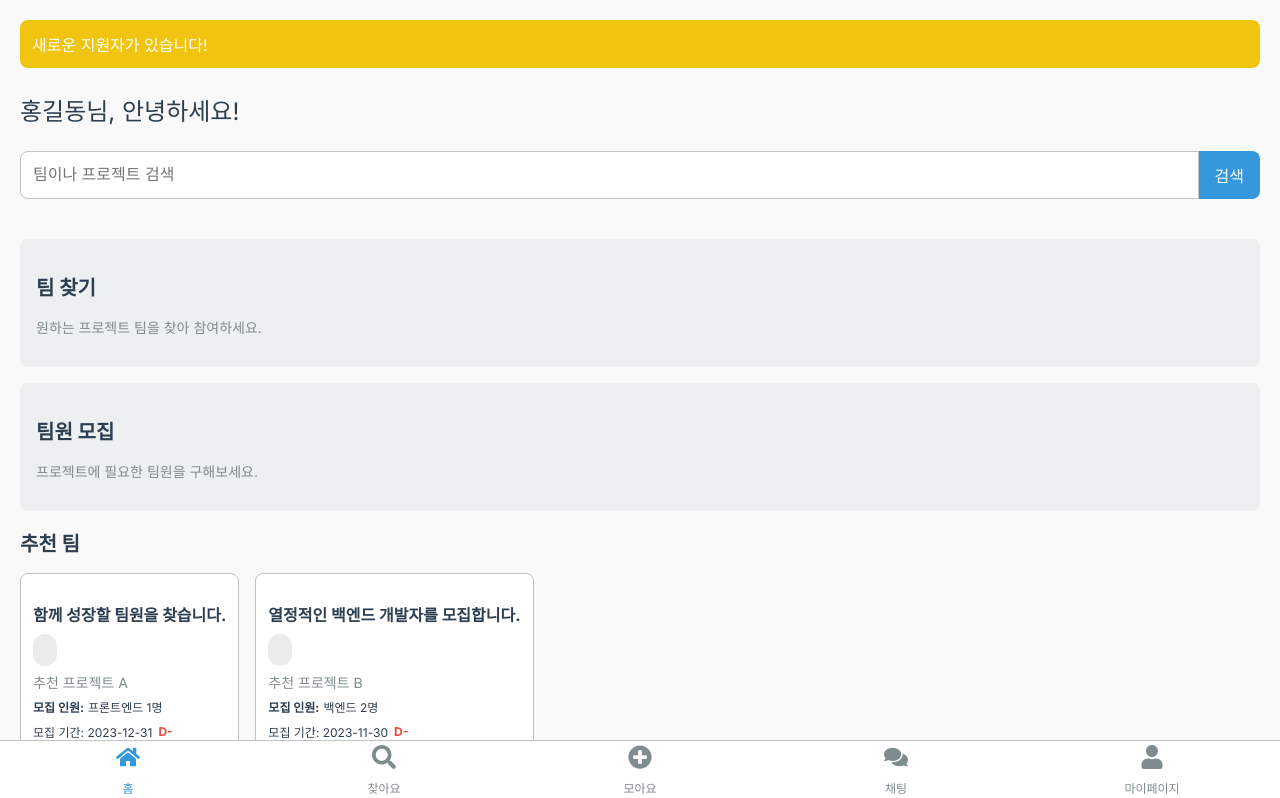
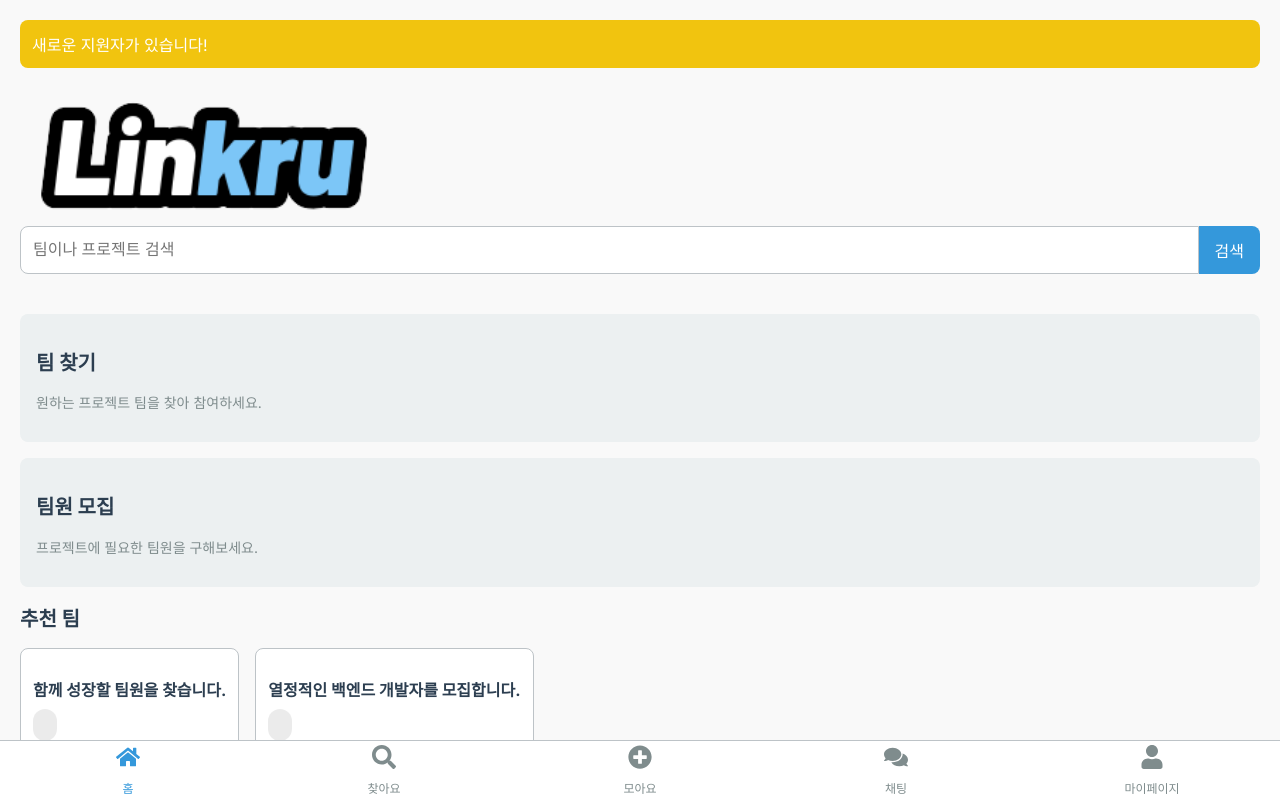
Before and after one commit to LucktoneSyndrom/syndrome-web, a Next.js app: page / in a window 1280 px wide. Shown: the top 798 px of the page. Built offline with nearby package versions, Linux system fonts and the light colour scheme.

Commit message:
feat: 로고 추가

```diff
--- a/src/app/page.tsx
+++ b/src/app/page.tsx
@@ -1,36 +1,37 @@
 // src/app/page.tsx
-'use client';
+"use client";
 
-import React, { useState } from 'react';
-import styles from './HomePage.module.css';
-import { useRouter } from 'next/navigation';
-import { FaSearch, FaPlusCircle, FaComments, FaUser } from 'react-icons/fa';
-import TeamCard from '../components/TeamCard';
-import { TeamCardInfo } from '../types/TeamCardInfo';
+import React, { useState } from "react";
+import styles from "./HomePage.module.css";
+import { useRouter } from "next/navigation";
+import { FaSearch, FaPlusCircle, FaComments, FaUser } from "react-icons/fa";
+import TeamCard from "../components/TeamCard";
+import Image from "../components/Image";
+import { TeamCardInfo } from "../types/TeamCardInfo";
 
 const mockRecommendedTeams: TeamCardInfo[] = [
   // 추천 팀 더미 데이터
   {
-        id: '1',
-        teamName: '추천 프로젝트 A',
-        shortDescription: '함께 성장할 팀원을 찾습니다.',
-        deadline: '2023-12-31',
-        recruitmentParts: [{ partName: '프론트엔드', numberNeeded: 1 }],
+    id: "1",
+    teamName: "추천 프로젝트 A",
+    shortDescription: "함께 성장할 팀원을 찾습니다.",
+    deadline: "2023-12-31",
+    recruitmentParts: [{ partName: "프론트엔드", numberNeeded: 1 }],
   },
   {
-        id: '2',
-        teamName: '추천 프로젝트 B',
-        shortDescription: '열정적인 백엔드 개발자를 모집합니다.',
-        deadline: '2023-11-30',
-        recruitmentParts: [{ partName: '백엔드', numberNeeded: 2 }],
+    id: "2",
+    teamName: "추천 프로젝트 B",
+    shortDescription: "열정적인 백엔드 개발자를 모집합니다.",
+    deadline: "2023-11-30",
+    recruitmentParts: [{ partName: "백엔드", numberNeeded: 2 }],
   },
   // 추가 데이터
 ];
 
 const HomePage = () => {
   const router = useRouter();
-    const userName = '홍길동'; // 사용자 이름 (예시)
-    const [searchQuery, setSearchQuery] = useState('');
+  const userName = "홍길동"; // 사용자 이름 (예시)
+  const [searchQuery, setSearchQuery] = useState("");
 
   const handleQuickAccessClick = (path: string) => {
     router.push(path);
@@ -44,15 +45,9 @@ const HomePage = () => {
   return (
     <div className={styles.container}>
       {/* 알림 배너 */}
-            <div className={styles.notificationBanner}>
-                새로운 지원자가 있습니다!
-            </div>
+      <div className={styles.notificationBanner}>새로운 지원자가 있습니다!</div>
 
-
-            {/* 환영 메시지 */}
-            <div className={styles.welcomeMessage}>
-                {userName}님, 안녕하세요!
-            </div>
+      <Image src="logo.png" />
 
       {/* 검색 바 */}
       <div className={styles.searchBar}>
--- /dev/null
+++ b/src/components/Image.ts
@@ -0,0 +1,8 @@
+import styled from "@emotion/styled";
+
+const Image = styled.img`
+  width: 30%;
+  height: 30%;
+`;
+
+export default Image;
```
Also changed, not shown: public/logo.png (added). Lines whose indentation alone changed are shown as unchanged.
